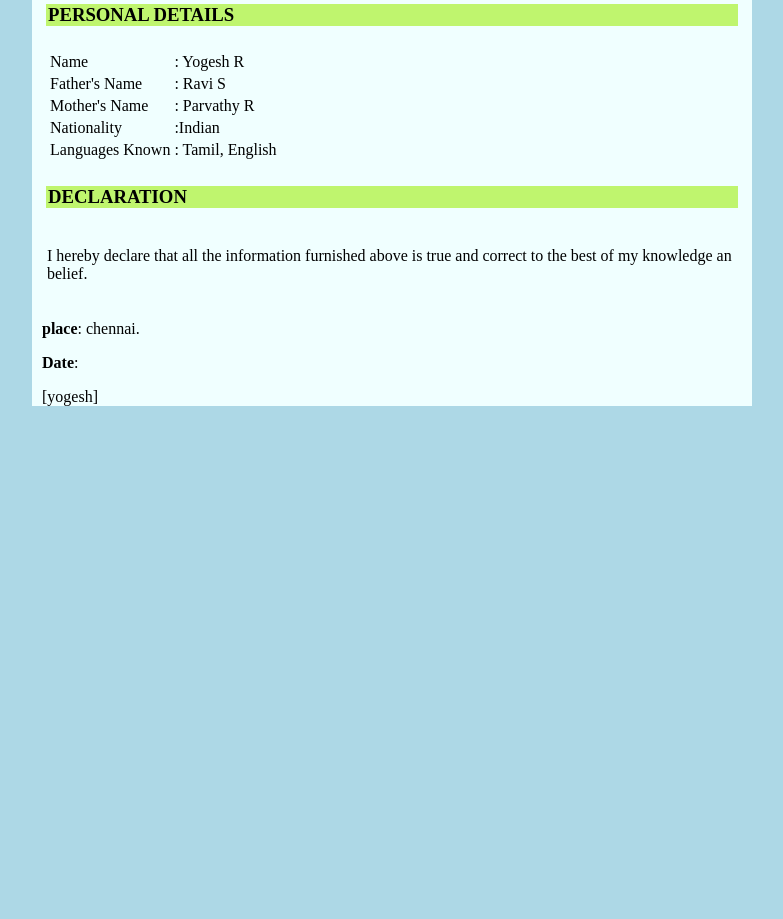
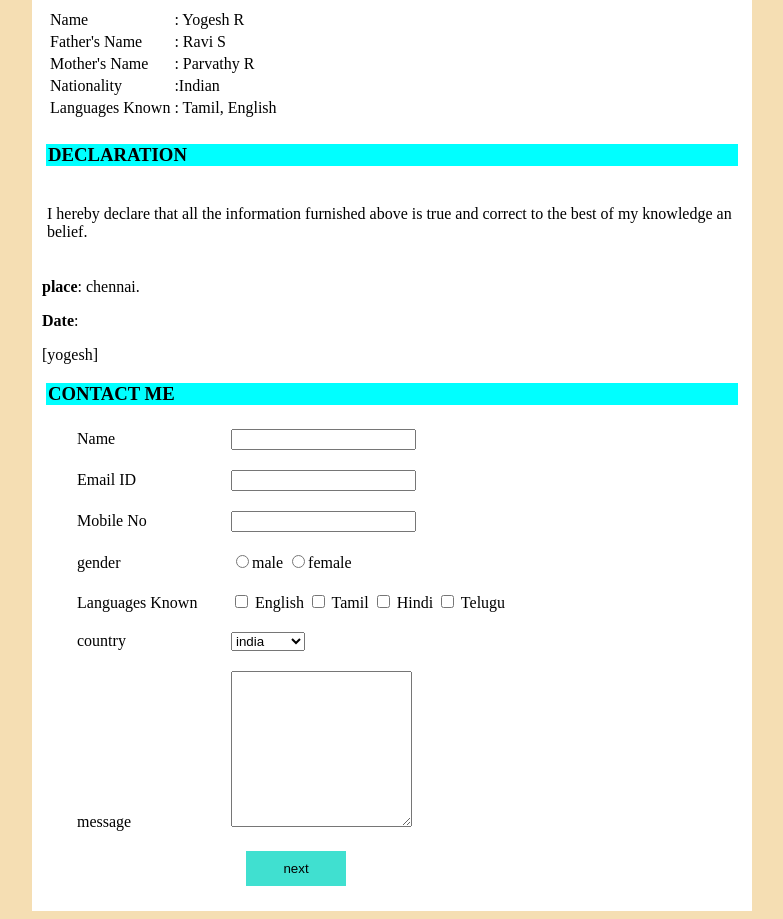
Before and after one commit to yogesh-rv/resume-final, a website: page app/index.html in a window 1280 px wide. Shown: the part 1216-2135 px from the top of the page, without its empty margins (248-1031 px from the left). Before the commit the page ends 1672 px from the top, so only its background shows below. Drawn offline with Linux system fonts and the light colour scheme.

Commit message:
attached form-1

```diff
--- a/app/css/main.css
+++ b/app/css/main.css
@@ -1,12 +1,12 @@
 body{
-    background-color: lightblue;
+    background-color: wheat;
     font-family: 'Times New Roman', Times, serif;
-    margin: 50px;
+
 }
 .container {
     width: 700px;
     margin: auto;
-    background-color: azure;
+    background-color:white;
     padding:  0 10px;
 }
 header h1 {
@@ -40,7 +40,7 @@ color: orangered;
     margin: 0 0 0;
 }
 .information h3{
-    background-color: rgb(191, 245, 110);
+    background-color: cyan;
     padding-left:2px ;
     margin-left: 4px;
     margin-right: 4PX;
@@ -62,3 +62,43 @@ color: orangered;
     border: solid 1px;
     background-color:rgb(184, 250, 85);
 }
+.form-style-1{
+margin-left: 30px;
+}
+.form-style-1 .fixed-width{
+    min-width: 150px;
+    display: inline-block;
+}
+.form-style-1 .fixed-width-1{
+    min-width: 400px;
+    padding: 6px;
+}
+.form-style-1 .input-section{
+    margin-bottom: 20px;
+}
+
+}
+.form-style-1 input[type='text'],
+.form-style-1 input[type='email'],
+.form-style-1 input[type='tel'],
+.form-style-1 select,
+.form-style-1 textarea {
+    min-width: 300px;
+}
+.form-style-1 input[type='submit'] {
+    background-color: turquoise;
+}
+.form-style-1 textarea{
+    min-height: 150px;
+}
+.form-style-1 input:focus{
+    border-color: cyan;
+    outline: none;
+    box-shadow: cyan 0 0 10px;
+}
+.primary-button{
+    border: none;
+    padding: 10px 20px;
+    min-width: 100px;
+    margin-left: 15px;
+}
--- a/app/index.html
+++ b/app/index.html
@@ -22,6 +22,7 @@
         </p>
           <b>Address</b>: No:<span style="color: blue"> 6/11</span>, mullai street,<br> k.k.nagar, new perungalathur,<br> chennai:<span style="color: blue">600063</span>.</p>
       </header>
+
     <div class="information">
       <h3>CAREER OBJECTIVE</h3>
         <div class="info-data">
@@ -130,17 +131,81 @@
 
        </tr>
            </table>
-         </div>
-    </div>
-    <div class="information">
+        </div>
+      </div>
+      <div class="information">
           <h3>DECLARATION</h3>
         <div class="info-data">
             <P>I hereby declare that all the information furnished above is true and correct to the best of my knowledge an belief.
         </div>
-    </div>
+      </div>
         <p><b>place</b>: chennai.</p>
         <p><b>Date</b>:</p>
         <p>[yogesh]</p>
+
+
+    <div class="information">
+          <h3>CONTACT ME </h3>
+        <div class="info-data">
+              <form action="" class="form-style-1">
+                <div class="input-section">
+                  <label class="fixed-width" for="full-name">Name</label>
+                  <input type="text" name="fullname" id="full-name">
+                </div>
+                <div class="input-section">
+
+                  <label class="fixed-width" for="email-id">Email ID</label>
+                  <input type="email" name="email" id="email-id">
+                </div>
+                <div class="input-section">
+
+                  <label class="fixed-width" for="mobile-no">Mobile No</label>
+                  <input type="tel" name="mob no" id="mobile-no">
+                </div>
+                <div class="input-section">
+
+                 <label class="fixed-width" for="">gender</label>
+
+
+                 <input type="radio" name="gender" id="gender-male"><label for="gender-male">male</label>
+                 <input type="radio" name="gender" id="gender-female"><label for="gender-female">female</label>
+                </div>
+                <div class="input-section">
+
+
+                   <label class="fixed-width"for="">Languages Known</label>
+
+                   <input type="checkbox" name="lang" >
+                     English
+                    <input type="checkbox" name="lang">
+                    Tamil
+                    <input type="checkbox"  name="lang">
+                     Hindi
+                    <input type="checkbox" name="lang">
+                   Telugu
+                </div>
+                <div class="input-section">
+                  <label class="fixed-width" for="">country</label>
+                  <select name="country" id="">
+                    <option value="IND">india</option>
+                    <option value="RUS">russia</option>
+                    <option value="USA">america</option>
+                    <option value="GER">germany</option>
+                  </select>
+                </div>
+                <div class="input-section">
+                  <label class="fixed-width"for="">message</label>
+                  <textarea name="message"></textarea>
+                </div>
+                <div class="input-section">
+                  <label class="fixed-width" for=""></label>
+                  <input type="submit" value="next" class="primary-button">
+                </div>
+              </form>
+
+    </div>
+
 </div>
+
 </body>
 </html>
```
